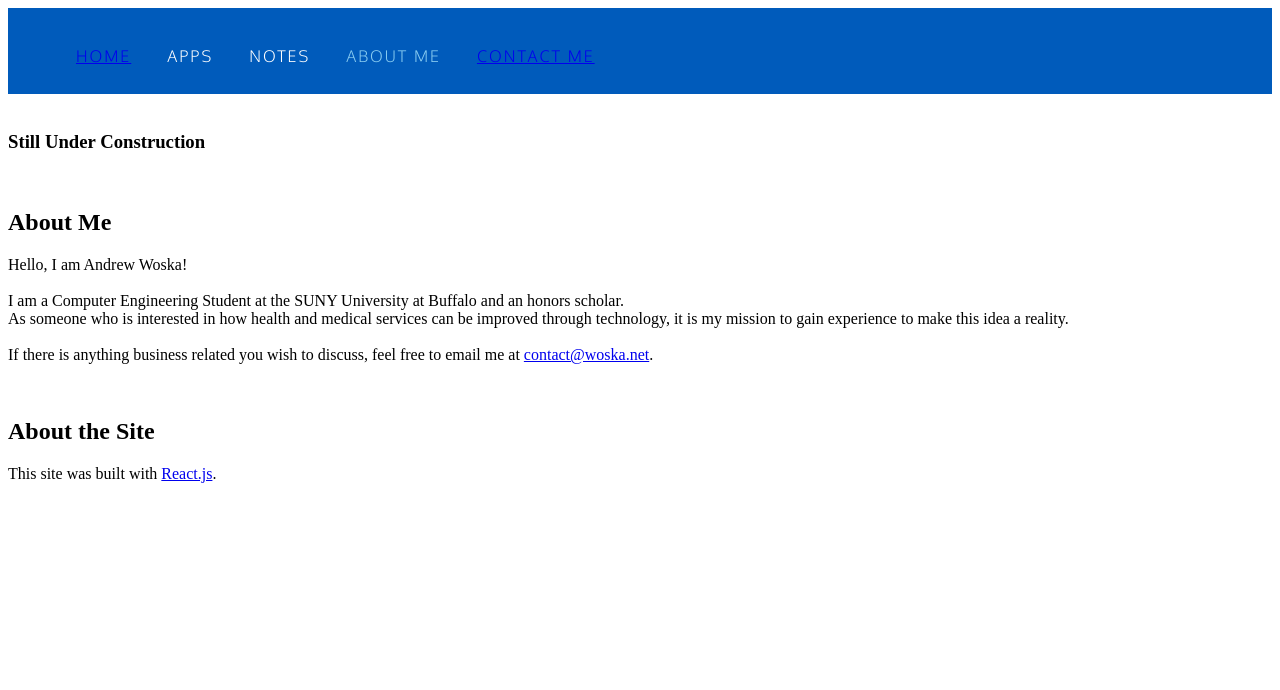
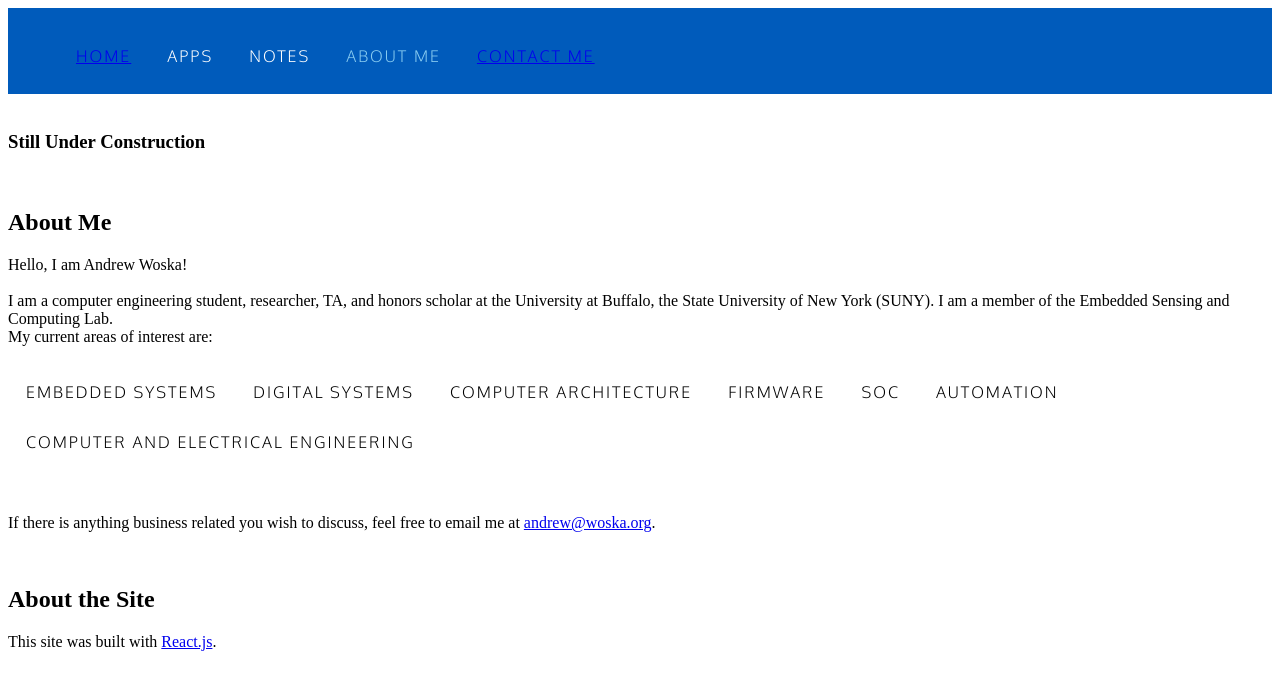
Before and after one commit to agwoska/woska.net-v2, a React (Create React App) app: page /about in a window 1280 px wide. Shown: the top 690 px of the page. Built offline with nearby package versions, Linux system fonts and the light colour scheme; the HTML template or start-up script is replaced by a standard one.

Commit message:
add to about and change email

```diff
--- a/src/app/about.js
+++ b/src/app/about.js
@@ -7,16 +7,31 @@ const Me = () => (
 
     <p>
       Hello, I am Andrew Woska!<br /><br />
-      I am a Computer Engineering Student at the SUNY University at Buffalo and
-      an honors scholar.
+      I am a computer engineering student, researcher, TA, and
+      honors scholar at the University at Buffalo,
+      the State University of New York (SUNY).
+      I am a member of the Embedded Sensing and Computing Lab.
       <br />
+      { /**
       As someone who is interested in how health and medical services can be
       improved through technology, it is my mission to gain experience to make
       this idea a reality.
+      */ }
+      My current areas of interest are:
+      <ol style={{paddingLeft: '0px'}}>
+        <li style={{color: 'black'}}>embedded systems</li>
+        <li style={{color: 'black'}}>digital systems</li>
+        <li style={{color: 'black'}}>computer architecture</li>
+        <li style={{color: 'black'}}>firmware</li>
+        <li style={{color: 'black'}}>SoC</li>
+        <li style={{color: 'black'}}>automation</li>
+        <li style={{color: 'black'}}>computer and electrical engineering</li>
+      </ol>
+
       <br /><br />
       If there is anything business related you wish to discuss,
       feel free to email me at&nbsp;
-      <a href="mailto:contact@woska.net">contact@woska.net</a>.
+      <a href="mailto:andrew@woska.org">andrew@woska.org</a>.
     </p>
   </div>
 )
--- a/src/app/contact.js
+++ b/src/app/contact.js
@@ -42,7 +42,7 @@ function Contact() {
   return (
     <>
       <NavBar navTag={5} /><br />
-      <h3>Feel free to email me at <a href="mailto:contact@woska.net">contact@woska.net</a></h3>
+      <h3>Feel free to email me at <a href="mailto:andrew@woska.org">andrew@woska.org</a></h3>
       <br />
       <p>Responses may take time.</p>
     </>
```
